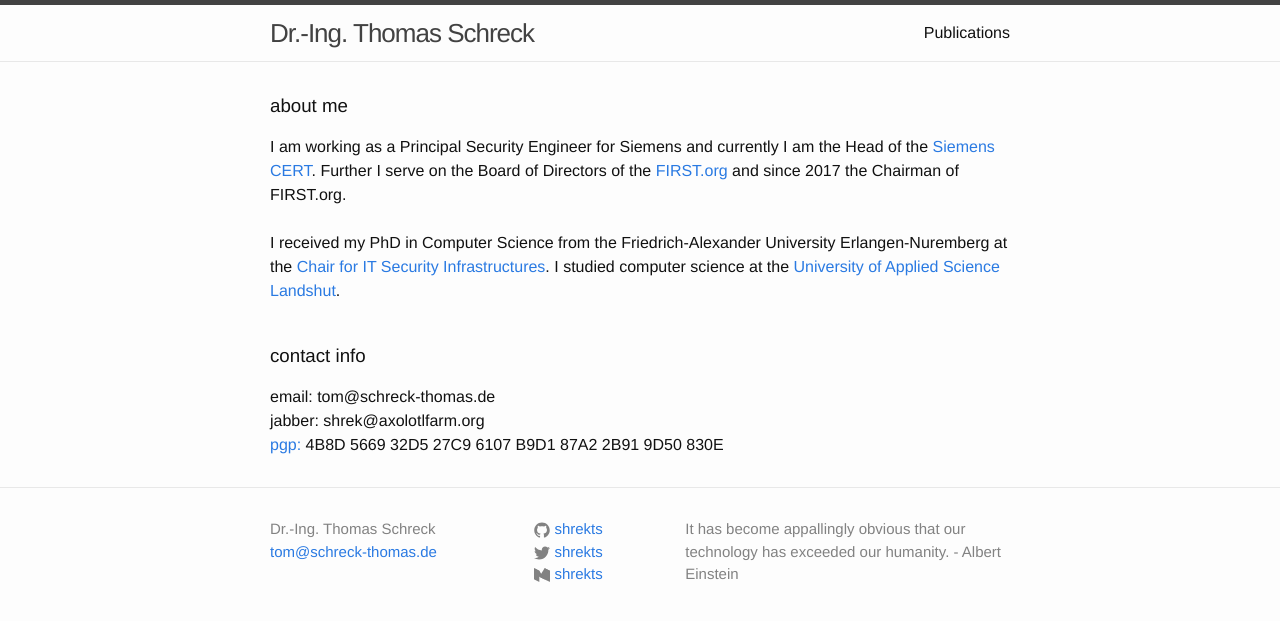
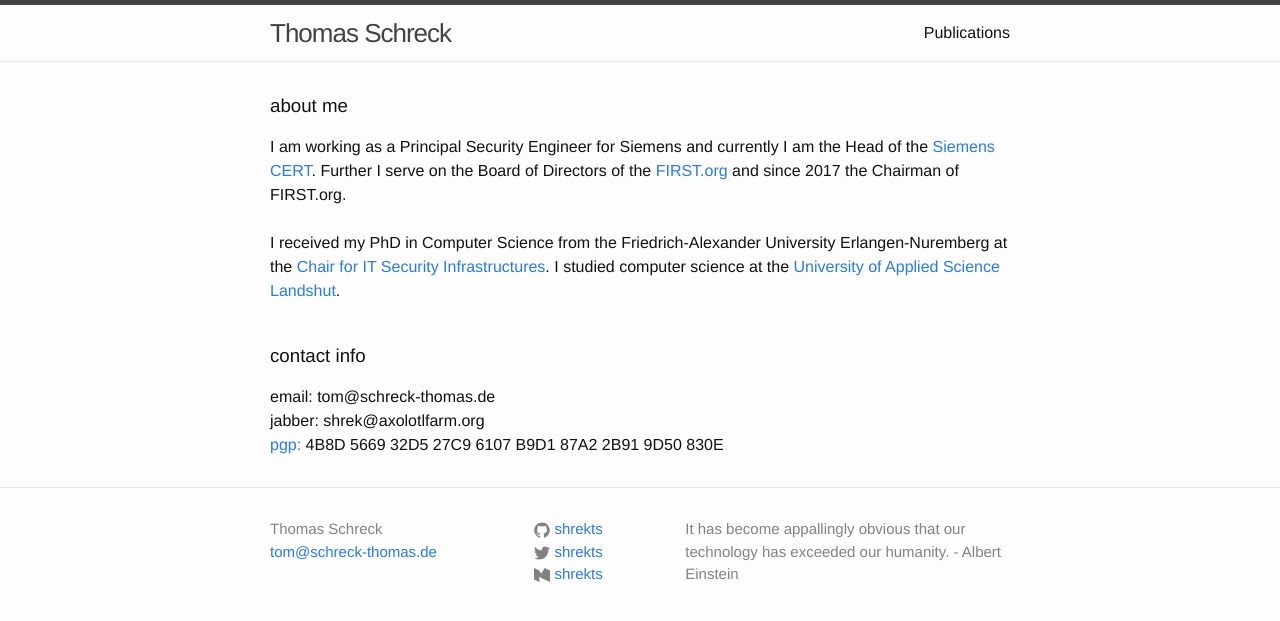
Before and after one commit to thomas-schreck/schreck-thomas.de, a Jekyll site: the page built from index.html, in a window 1280 px wide. Shown: the top 621 px of the page. Built offline with Jekyll 4.4.1, drawn with Linux system fonts in a browser that asks for light colours.

Commit message:
changed title

```diff
--- a/_config.yml
+++ b/_config.yml
@@ -1,5 +1,5 @@
 # Site settings
-title: Dr.-Ing. Thomas Schreck
+title: Thomas Schreck
 email: tom@schreck-thomas.de
 description: > # this means to ignore newlines until "baseurl:"
         It has become appallingly obvious that our technology
```
